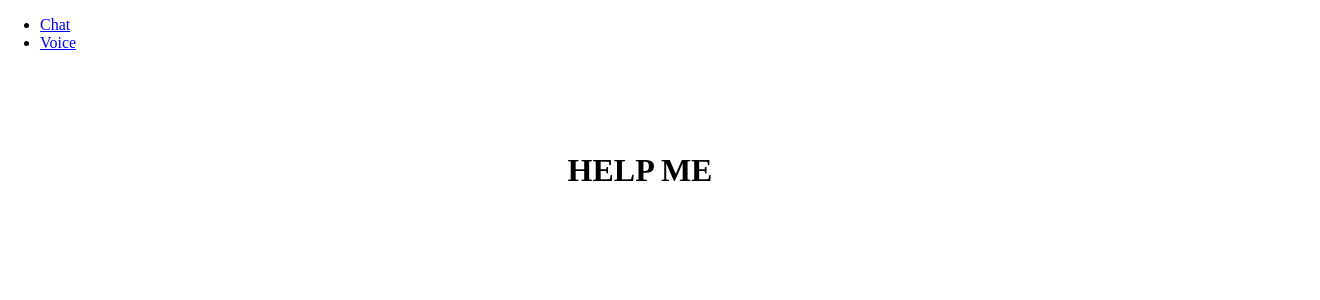
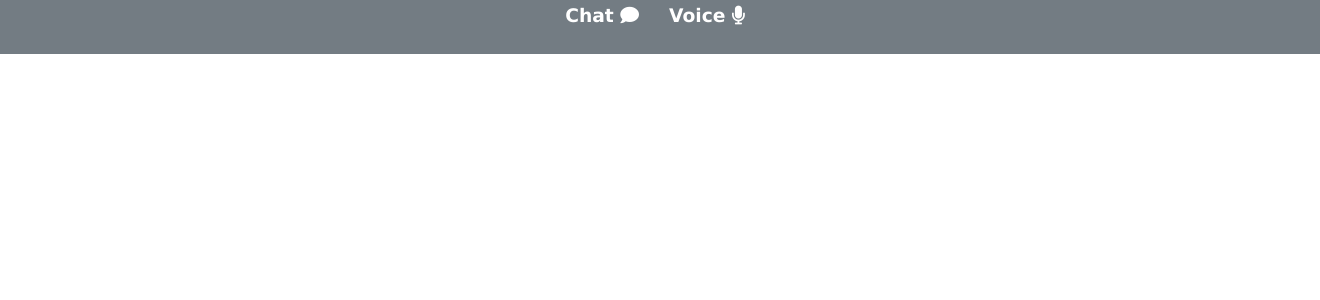
Before and after one commit to AHDev100/Smart-Speak, a React (Create React App) app: page /voice in a window 1280 px wide. Shown: the top 300 px of the page, 1320 px wide, since content can reach past the window. Built offline with nearby package versions, Linux system fonts and the light colour scheme.

Commit message:
Started working on voice features - learning to work with React-Speech-Recognition

```diff
--- a/src/components/navbar/navbar.css
+++ b/src/components/navbar/navbar.css
@@ -0,0 +1,29 @@
+* {
+    font-family: Verdana, Geneva, Tahoma, sans-serif;
+}
+
+nav{
+    list-style: none;
+    margin: -40px;
+    text-align: center;
+    background: linear-gradient(90deg, rgba(115,124,131,1) 100%, rgba(107,77,126,1) 100%);
+}
+
+nav li{
+    display: inline;
+}
+
+nav a{
+    display: inline-block;
+    padding: 10px;
+    text-decoration: none;
+}
+
+h3{
+    color: white;
+    transition: 0.5 ease-in-out;
+}
+
+h3:hover{
+    color: blue;
+}
--- a/src/components/navbar/navbar.js
+++ b/src/components/navbar/navbar.js
@@ -1,14 +1,23 @@
 import { Link } from "react-router-dom";
+import './navbar.css';
 
 const Navbar = () => {
   return (
     <nav>
       <ul>
         <li>
-          <Link to="/">Chat</Link>
+          <Link to="/">
+            <div>
+              <h3>Chat <i className="fas fa-comment"></i></h3>
+            </div>
+          </Link>
         </li>
         <li>
-          <Link to="/voice">Voice</Link>
+          <Link to="/voice">
+          <div>
+              <h3>Voice <i className="fas fa-microphone"></i></h3>
+            </div>
+          </Link>
         </li>
       </ul>
     </nav>
--- a/src/routes/voice/voice.js
+++ b/src/routes/voice/voice.js
@@ -1,11 +1,17 @@
 import './voice.css';
+import { useState } from 'react';
+import ChatQuestion from "../../components/question/chatquestion";
+import ChatResponse from "../../components/response/response";
 
 const Voice = () => {
+    const message = 'Buddy boi';
     return (
         <div>
-            <h1 className="title">HELP ME</h1>
+            <form>
+                <textarea value={message} />
+            </form>
         </div>
-    );
+    )
 };
 
 export default Voice;
```
Also changed, not shown: src/routes/voice/voice features/dictaphone.js (added).
